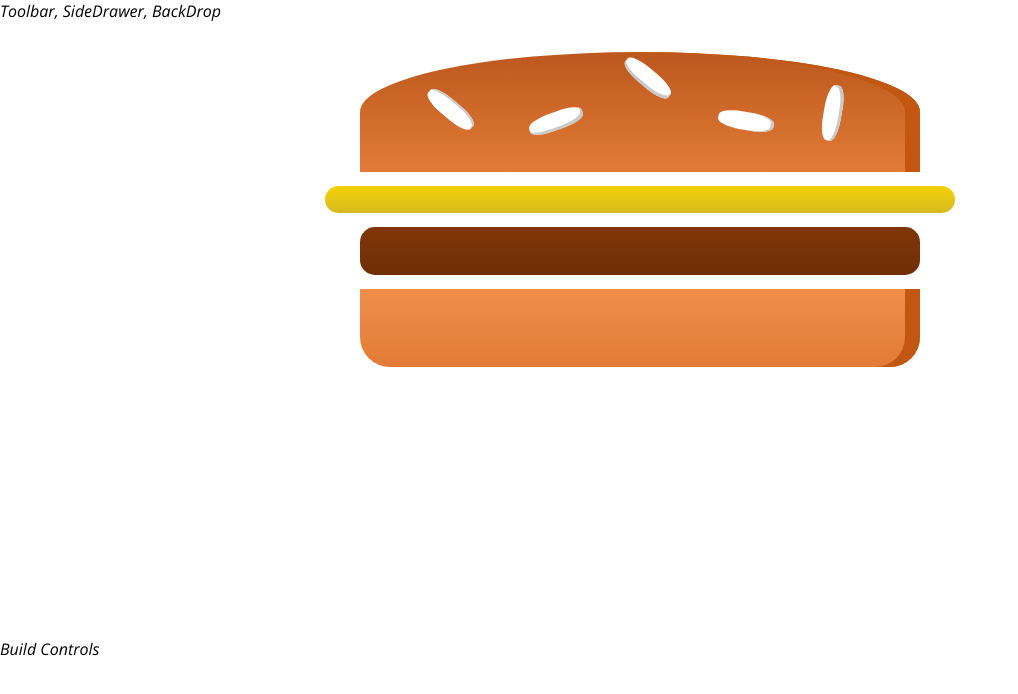
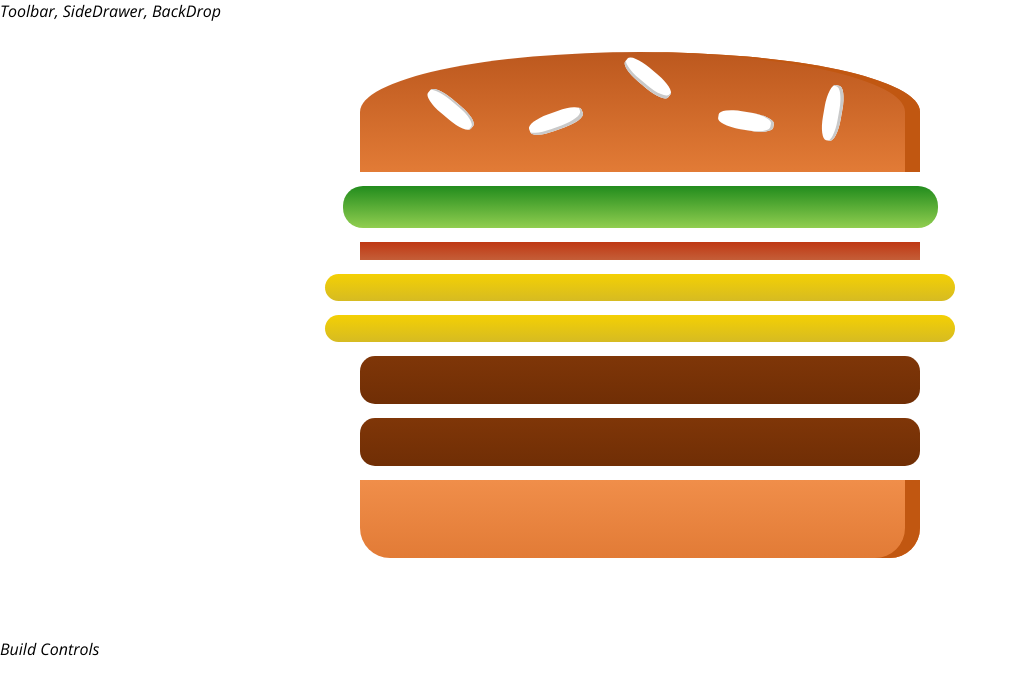
Before and after one commit to olegboreisa/burger-app, a React (Create React App) app: page / in a window 1280 px wide. Shown: the top 694 px of the page, without its empty margins (0-1018 px from the left). Built offline with nearby package versions, Linux system fonts and the light colour scheme.

Commit message:
adding dynamic ingredients in burger

```diff
--- a/src/components/Burger/Burger.js
+++ b/src/components/Burger/Burger.js
@@ -3,12 +3,18 @@
 import BurgerIngridient from './BurgerIngredient/BurgerIngredient'
 
 const Burger = (props) => {
+    const transformedIngredients = Object.keys(props.ingridients)
+        .map(igKey => {
+            return [...Array(props.ingridients[igKey])].map((_, i) => {
+                    return <BurgerIngridient key={igKey + i} type={igKey}/>
+                }
+            );
+        });
 
     return (
         <div className={classes.Burger}>
             <BurgerIngridient type="bread-top" />
-            <BurgerIngridient type="cheese" />
-            <BurgerIngridient type="meat" />
+            {transformedIngredients}
             <BurgerIngridient type="bread-bottom" />
         </div>
     );
--- a/src/containers/BurgerBuilder/BurgerBuilder.js
+++ b/src/containers/BurgerBuilder/BurgerBuilder.js
@@ -3,10 +3,22 @@
 import Burger from '../../components/Burger/Burger'
 
 class BurgerBuilder extends Component {
+    constructor(props) {
+        super(props);
+        this.state = {
+            ingridients: {
+                salad: 1,
+                bacon: 1,
+                cheese: 2,
+                meat: 2
+            }
+        }
+    }
+
     render () {
         return (
             <Auxy>
-                <Burger />
+                <Burger ingridients={this.state.ingridients}/>
                 <div>Build Controls</div>
             </Auxy>
         );
```
